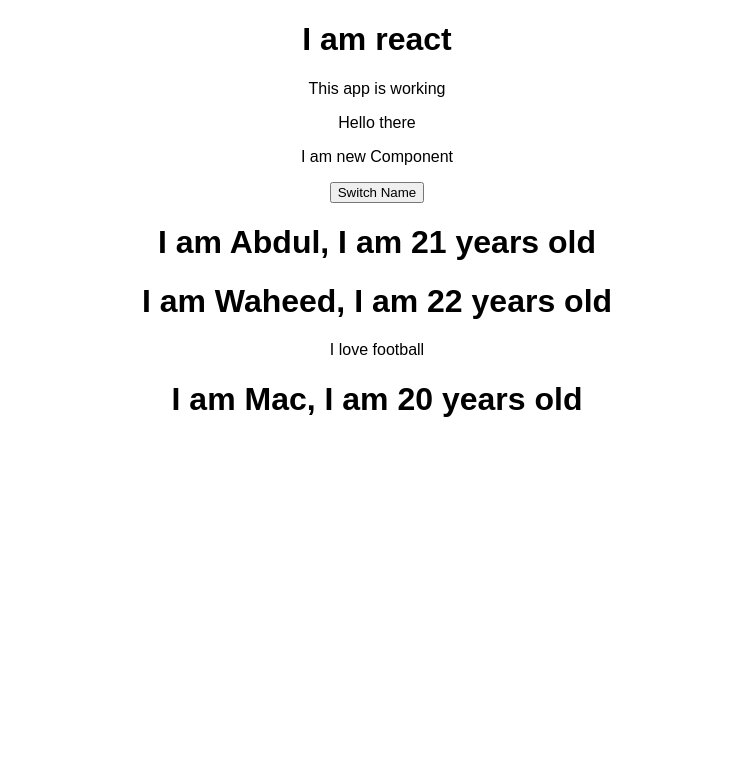
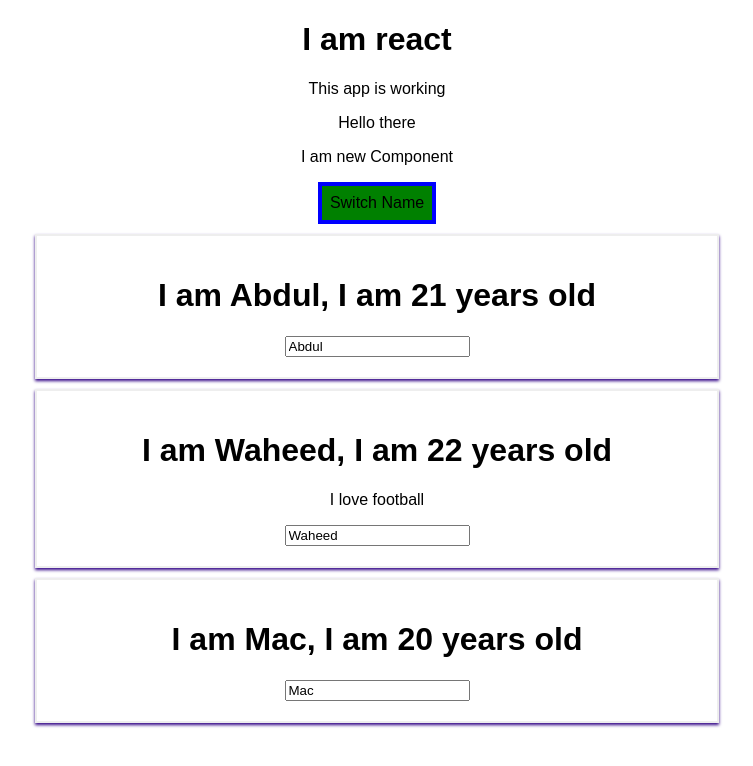
Before and after one commit to macabdul9/react-learning, a React (Create React App) app in the folder intro-app/: page / in a window 1280 px wide. Shown: the top 766 px of the page, without its empty margins (263-1016 px from the left). Built offline with nearby package versions, Linux system fonts and the light colour scheme.

Commit message:
add files via terminal

```diff
--- a/intro-app/src/App.js
+++ b/intro-app/src/App.js
@@ -14,16 +14,34 @@ class App extends Component {
     ]
   }
 
-  switchNameHandler =()=>{
+  switchNameHandler =(newName)=>{
     // console.log('was clicked')
     // this.state.persons[0].name="Robert"  this will not work to change the state see below
     this.setState({persons : [
-      {name:"Andrew", age:21},
+      {name:newName, age:21},
       {name:"Viola", age:22},
       {name:"Max", age:20}
     ]})
   }
+
+  changeNameHandler =(event) =>{
+    this.setState({persons : [
+        {name:'Abdul', age:21},
+        {name:event.target.value, age:22},
+        {name:"Max", age:20}
+      ]})
+  }
+
   render() {
+    //   inline css applied on button
+    const style ={
+        backgroundColor:'green',
+        border:'4px solid blue',
+        font:'inherit',
+        padding:'8px',
+        cursor:'pointer'
+
+    }
     return (
       <div className='App'>
         <div >
@@ -34,10 +52,20 @@ class App extends Component {
       <div>
         <p>I am new Component</p>
       </div>
-      <button onClick={this.switchNameHandler}>Switch Name</button>
-      <Person name={this.state.persons[0].name } age={this.state.persons[0].age }></Person>
-      <Person name={this.state.persons[1].name } age={this.state.persons[1].age }>I love football</Person>
-      <Person name={this.state.persons[2].name } age={this.state.persons[2].age }></Person>
+      <button
+        onClick={() => this.switchNameHandler('Trash')}
+        style={style}>Switch Name</button>
+      <Person
+        name={this.state.persons[0].name }
+        age={this.state.persons[0].age }></Person>
+      <Person
+        name={this.state.persons[1].name }
+        age={this.state.persons[1].age }
+        change={this.changeNameHandler}>I love football</Person>
+      <Person
+        name={this.state.persons[2].name }
+        age={this.state.persons[2].age }
+        click={() => this.switchNameHandler('Abdul')}></Person>
       </div>
     );
   }
--- /dev/null
+++ b/intro-app/src/Person/Person.css
@@ -0,0 +1,8 @@
+.Person {
+    width: 50%;
+    margin: 10px auto;
+    border: 2px solid #eee;
+    text-align: center;
+    box-shadow: 0 2px 3px rgb(49, 3, 134);
+    padding: 20px;
+}
--- a/intro-app/src/Person/Person.js
+++ b/intro-app/src/Person/Person.js
@@ -1,10 +1,14 @@
 // A component is just a javascript function which returns some JSX
 import React from 'react';
+import './Person.css'
+
 const person = (props) =>{
     return (
-        <div>
-            <h1>I am {props.name}, I am {props.age} years old </h1>
+        <div className="Person">
+            <h1 onClick={props.click}>I am {props.name}, I am {props.age} years old </h1>
             <p>{props.children}</p>
+            {/* this is call two way binding */}
+            <input type='text'  onChange={props.change} value={props.name}/>
         </div>
     )
 }
```
Also changed, not shown: intro-app/src/App-hooks.js (added, +44 -0 lines), 1 other file (tests, documents, lock files or other folders).
